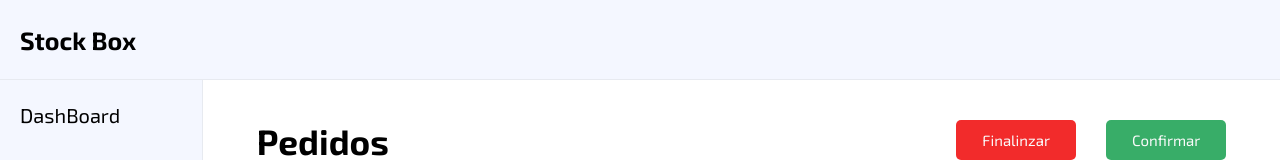
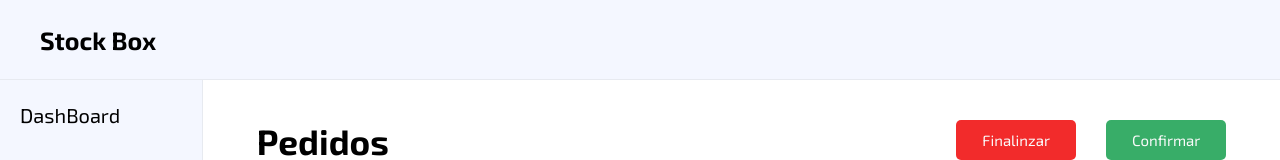
Before and after one commit to onDashCorporation/frontend, a React (Vite) app: page /pedidos in a window 1280 px wide. Shown: the top 160 px of the page. Built offline with nearby package versions, Linux system fonts and the light colour scheme.

Commit message:
New: styled header

```diff
--- a/src/components/header/header.jsx
+++ b/src/components/header/header.jsx
@@ -3,7 +3,9 @@ import * as S from "./style";
 const Header = () => {
   return (
     <S.HeaderContainer>
+      <S.ContainerLogo>
       <S.Logo>Stock Box</S.Logo>
+      </S.ContainerLogo>
       <S.IconContainer>
 
       </S.IconContainer>
--- a/src/components/header/style.jsx
+++ b/src/components/header/style.jsx
@@ -10,6 +10,11 @@ export const HeaderContainer = styled.div`
   border-bottom:  0.5px solid rgba(179, 178, 178, 0.2);
   user-select: none;
 `;
+export const ContainerLogo = styled.text`
+  margin-left: 20px;
+  font-size: 25px;
+  font-weight: bold;
+`;
 export const Logo = styled.text`
   margin-left: 20px;
   font-size: 25px;
```
